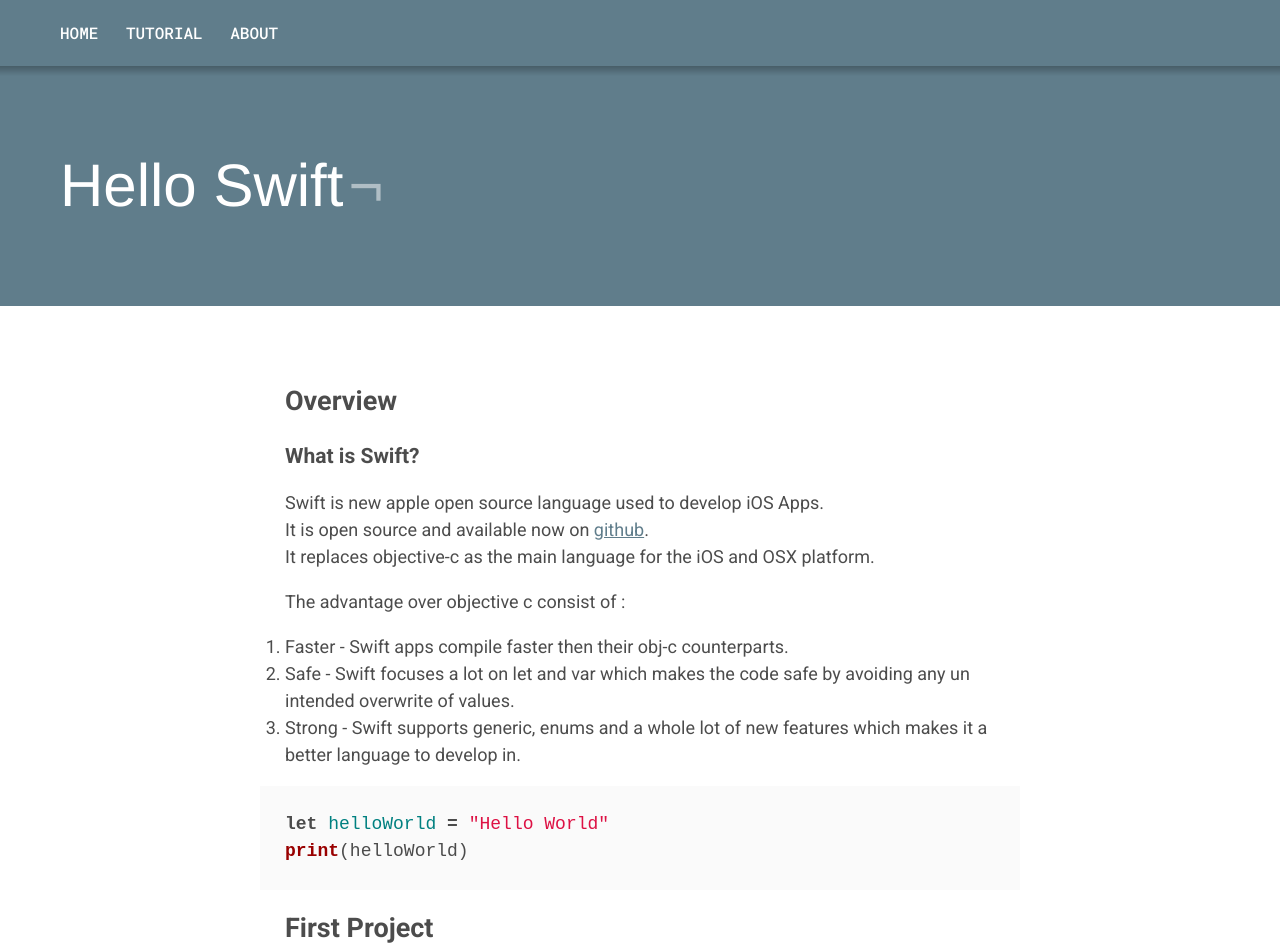
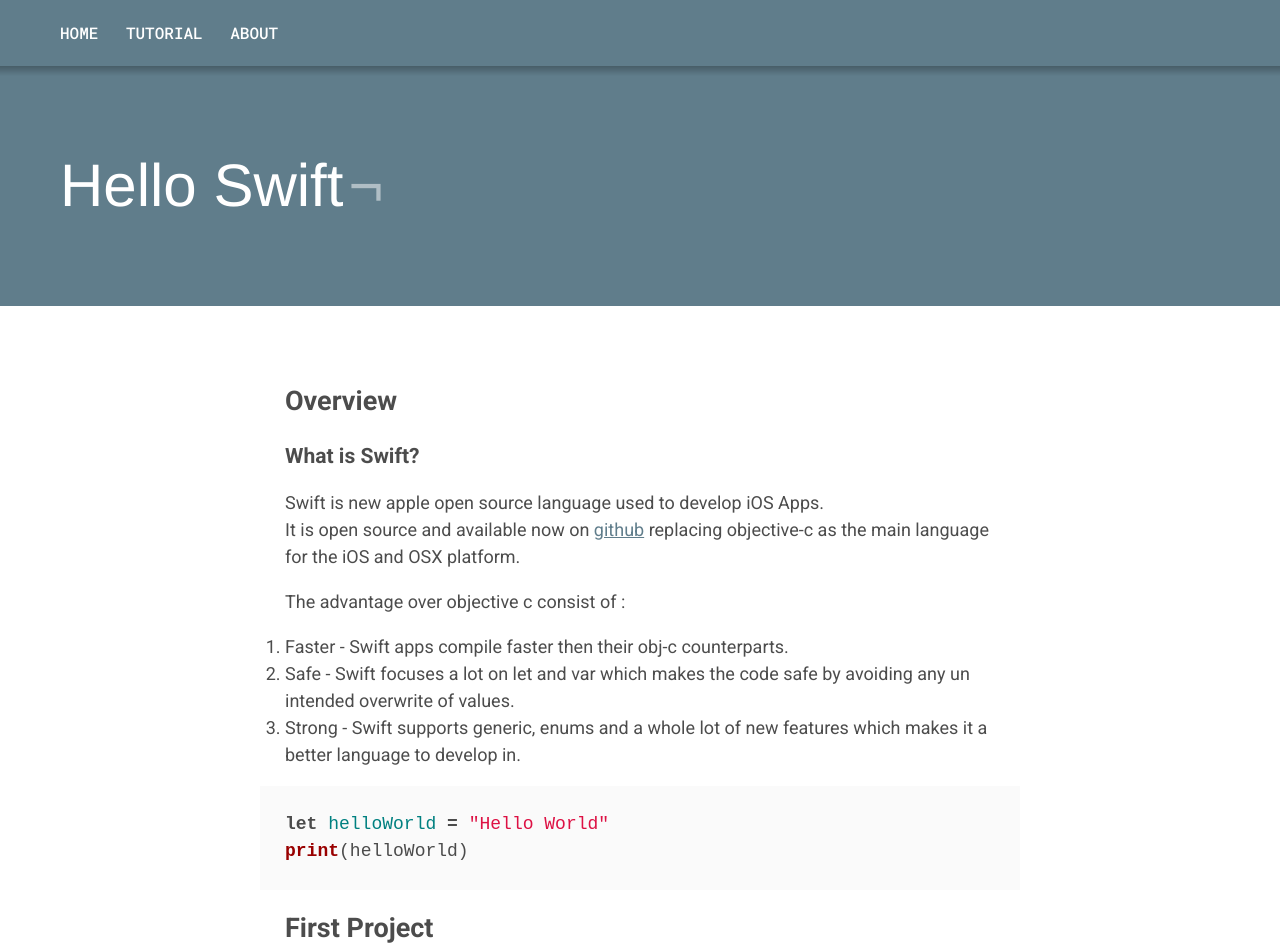
Before and after one commit to Shubhank101/iOSAndroidChaosOverFlow, a Jekyll site: the page built from _posts/2016-05-12-hello-swift.md, in a window 1280 px wide and 1400 px high, cut to the strip 0-943 px from the top of the window. Built offline with Jekyll 4.4.1, drawn with Linux system fonts in a browser that asks for light colours; some of the changed text lies outside the part shown.

Commit message:
Updating Swift tutorial

```diff
--- a/_posts/2016-05-12-hello-swift.md
+++ b/_posts/2016-05-12-hello-swift.md
@@ -11,8 +11,7 @@
 ### What is Swift?
 
 Swift is new apple open source language used to develop iOS Apps.
-It is open source and available now on [github](https://github.com/apple/swift).
-It replaces objective-c as the main language for the iOS and OSX platform.
+It is open source and available now on [github](https://github.com/apple/swift) replacing objective-c as the main language for the iOS and OSX platform.
 
 The advantage over objective c consist of :
 
@@ -30,7 +29,7 @@
 
 1) Open Xcode and create a new playground
 We will be using the playground to learn basic swift before progressing on to make a app.
-Go ahead create a new playground from the File->New option.
+Go ahead create a new playground from the **File->New** option.
 First screen shall look like this
 ![Playground](http://i.imgur.com/QOSeJQV.jpg)
 
```
